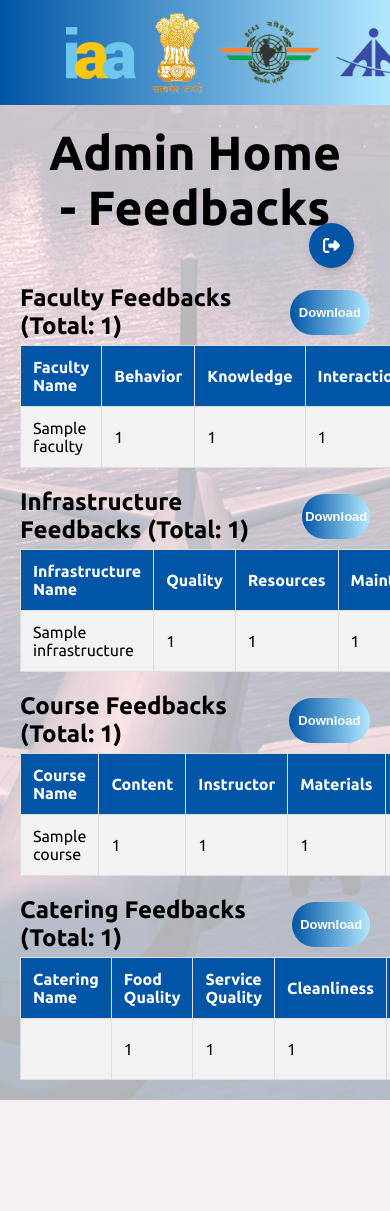
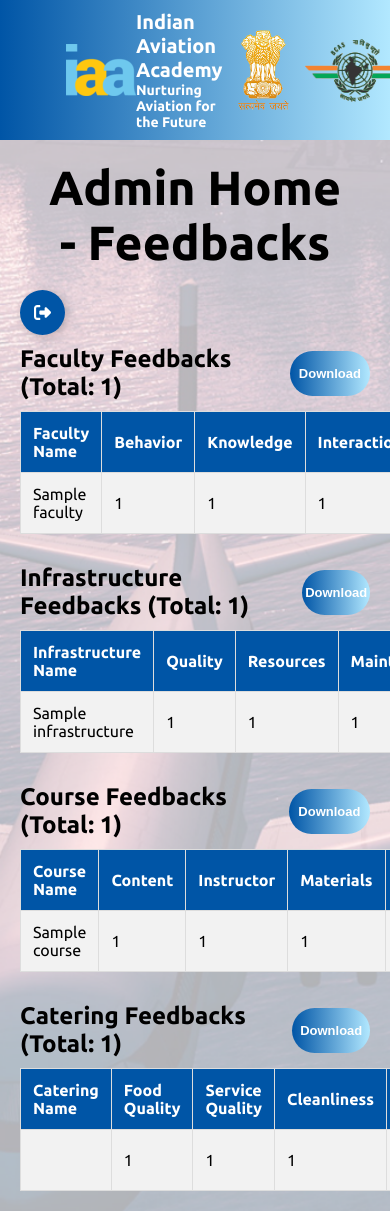
Before and after one commit to Vipul-Kumar-Dev/IAA-Internship, a Django app: page /adminhome/ in a window 390 px wide; the page is wider, and only the part inside the window is pictured. Before the commit the page ends 1100 px from the top of that part, so only its background shows below. Run offline with Django 5.2, Linux system fonts and the light colour scheme; a user stored in the database is signed in; tables that the repository leaves empty hold one stand-in row (values such as "Sample post"); some web fonts are replaced.

Commit message:
responsive adminhome

```diff
--- a/app1/views.py
+++ b/app1/views.py
@@ -131,7 +131,7 @@
     response = requests.get(f"{EMAIL_VERIFICATION_URL}?api_key={EMAIL_VERIFICATION_API_KEY}&email={email}")
     if response.status_code == 200:
         data = response.json()
-        return data.get("deliverability") == "DELIVERABLE"  # Check if the email exists
+        return data.get("deliverability") == "DELIVERABLE"
     return False
 
 def signup(request):
--- a/templates/adminhome.html
+++ b/templates/adminhome.html
@@ -56,12 +56,14 @@
 
         header h1 {
             font-size: 20px;
-            margin: 1rem 0rem 0rem -32.5rem;
+            margin: 0; /* Removed margin */
+            flex: 1; /* Allow header title to grow */
         }
 
         header p {
-            margin: 0rem 0rem 0rem -32.5rem;
+            margin: 0; /* Removed margin */
             font-size: 14px;
+            flex: 1; /* Allow header subtitle to grow */
         }
 
         .logos img {
@@ -87,14 +89,16 @@
         }
 
         .container {
-            padding-left: 20px;
-            padding-right: 20px;
+            display: flex; /* Use flexbox */
+            flex-direction: column; /* Stack children vertically */
+            padding: 0 20px; /* Keep horizontal padding */
         }
 
         table {
             width: 100%;
             border-collapse: collapse;
             margin-bottom: 20px;
+            overflow-x: auto; /* Allow horizontal scrolling */
         }
 
         th,
@@ -124,7 +128,7 @@
             flex-direction: row;
             justify-content: space-between;
             align-items: center;
-            padding-bottom: 5px;
+            padding: 10px 0; /* Adjust padding for better spacing */
         }
 
         .download-btn {
@@ -265,9 +269,9 @@
 
         .download .Btn {
             display: flex;
-            margin: -2rem 1rem 1rem auto;
+            margin: 0; /* Removed margin */
             align-items: center;
-            justify-content: flex-start;
+            justify-content: center; /* Center the button content */
             width: 45px;
             height: 45px;
             border: none;
@@ -307,7 +311,7 @@
             transition-duration: .3s;
         }
 
-        .download .text a{
+        .download .text a {
             text-decoration: none;
             color: #fff;
         }
@@ -371,7 +375,7 @@
 
         <div class="heading2">
             <h2>Faculty Feedbacks (Total: {{ faculty_feedbacks.count }})</h2>
-            <button class="download-btn" onclick="window.location.href='{% url 'download_faculty_feedback' %}'">
+            <button class="download-btn" onclick="window.location.href='{% url 'download_faculty_feedback' %}';">
                 <div class="button-content">
                     <div class="svg-container">
                         <svg class="download-icon" xmlns="http://www.w3.org/2000/svg" width="24" height="24"
@@ -386,7 +390,6 @@
                     </div>
                 </div>
             </button>
-
         </div>
         <table>
             <tr>
@@ -419,7 +422,7 @@
 
         <div class="heading2">
             <h2>Infrastructure Feedbacks (Total: {{ infrastructure_feedbacks.count }})</h2>
-            <button class="download-btn" onclick="window.location.href='{% url 'download_infrastructure_feedback' %}'">
+            <button class="download-btn" onclick="window.location.href='{% url 'download_infrastructure_feedback' %}';">
                 <div class="button-content">
                     <div class="svg-container">
                         <svg class="download-icon" xmlns="http://www.w3.org/2000/svg" width="24" height="24"
@@ -460,7 +463,7 @@
 
         <div class="heading2">
             <h2>Course Feedbacks (Total: {{ course_feedbacks.count }})</h2>
-            <button class="download-btn" onclick="window.location.href='{% url 'download_course_feedback' %}'">
+            <button class="download-btn" onclick="window.location.href='{% url 'download_course_feedback' %}';">
                 <div class="button-content">
                     <div class="svg-container">
                         <svg class="download-icon" xmlns="http://www.w3.org/2000/svg" width="24" height="24"
@@ -475,7 +478,6 @@
                     </div>
                 </div>
             </button>
-
         </div>
         <table>
             <tr>
@@ -500,7 +502,7 @@
 
         <div class="heading2">
             <h2>Catering Feedbacks (Total: {{ catering_feedbacks.count }})</h2>
-            <button class="download-btn" onclick="window.location.href='{% url 'download_catering_feedback' %}'">
+            <button class="download-btn" onclick="window.location.href='{% url 'download_catering_feedback' %}';">
                 <div class="button-content">
                     <div class="svg-container">
                         <svg class="download-icon" xmlns="http://www.w3.org/2000/svg" width="24" height="24"
@@ -515,7 +517,6 @@
                     </div>
                 </div>
             </button>
-
         </div>
         <table>
             <tr>
```
Also changed, not shown: db.sqlite3.
